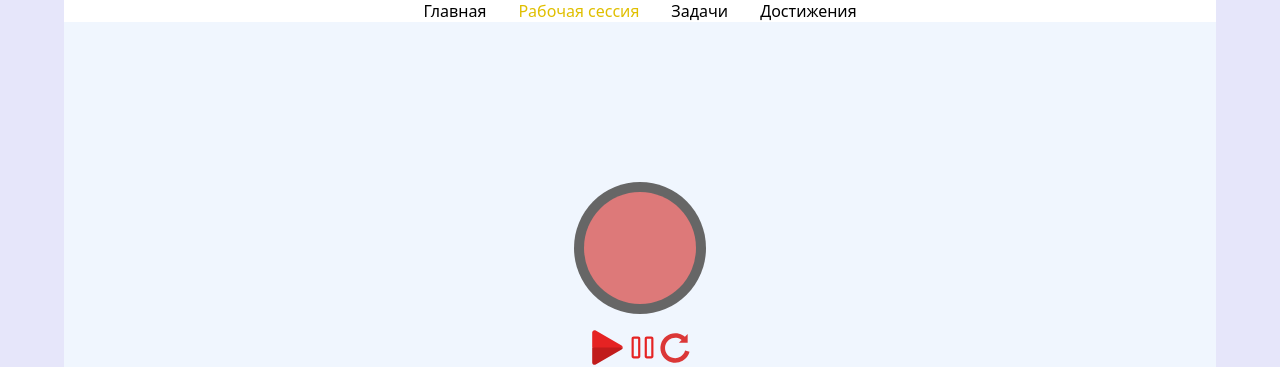
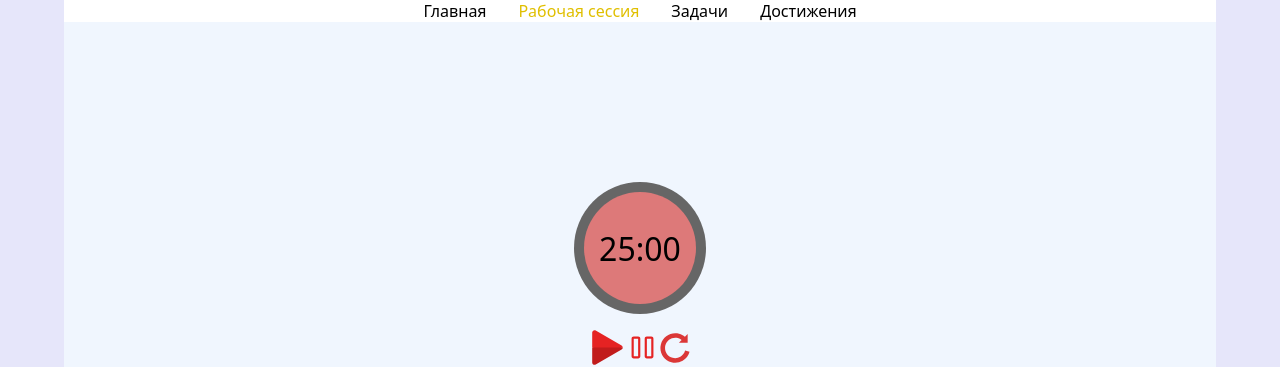
Before and after one commit to sooalm/rgpLife, a React (Vite) app: page /pomodoro in a window 1280 px wide. Shown: the top 367 px of the page. Built offline with nearby package versions, Linux system fonts and the light colour scheme.

Commit message:
pomodoro completed by now

```diff
--- a/src/components/pages/Pomodoro/ProgressBar.jsx
+++ b/src/components/pages/Pomodoro/ProgressBar.jsx
@@ -6,7 +6,9 @@ import "../../../styles/ProgressBar.css";
 import { TimeContext } from "./TimeContextProvider";
 
 const ProgressBar = () => {
-  const [time, setTime] = useState(`25:00`);
+  const [time, setTime] = useState(25 * 60);
+  const [initiallTime, setInitiallTime] = useState(25 * 60);
+
   const [percent, setPercent] = useState(0);
   const { sharedDataTime, setSharedDataTime } = useContext(TimeContext); //время что назначенно инпутами
 
@@ -15,54 +17,48 @@ const ProgressBar = () => {
     return () => clearInterval(intervalId.current); // Очистка интервала при размонтировании
   }, []);
 
-  function timeStringConverter() {}
+  function timeStringConverter(time) {
+    const hours = String(Math.floor(time / 3600));
+    const minutes = String(Math.floor((time - hours * 3600) / 60)).padStart(
+      2,
+      "0"
+    );
+
+    const seconds = String(time - hours * 60 * 60 - minutes * 60).padStart(
+      2,
+      "0"
+    );
+
+    return hours == 0
+      ? `${minutes}:${seconds}`
+      : `${hours}:${minutes}:${seconds}`;
+  }
   function timeCount(initiallSeconds, secondsAll) {
     console.log(`timeCount`);
-
-    if (secondsAll == 0) {
+    setTime(secondsAll);
+    if (secondsAll <= 0) {
       console.log("finish");
-      setTime(`finish`);
+      // setTime(`finish`);
       setPercent(100);
       clearInterval(intervalId.current);
+    } else {
+      setPercent(100 - (secondsAll / initiallSeconds) * 100);
+
+      secondsAll--;
+
+      return secondsAll;
     }
-    const hours = String(Math.floor(secondsAll / 3600));
-    const minutes = String(
-      Math.floor((secondsAll - hours * 3600) / 60)
-    ).padStart(2, "0");
-
-    const seconds = String(
-      secondsAll - hours * 60 * 60 - minutes * 60
-    ).padStart(2, "0");
-
-    hours == 0
-      ? setTime(`${minutes}:${seconds}`)
-      : setTime(`${hours}:${minutes}:${seconds}`);
-
-    setPercent(100 - (secondsAll / initiallSeconds) * 100);
-
-    secondsAll--;
-    return secondsAll;
   }
   function handleTime(secondsAll) {
-    const initiallSeconds = secondsAll;
+    // const initiallSeconds = secondsAll;
     intervalId.current = setInterval(() => {
-      secondsAll = timeCount(initiallSeconds, secondsAll);
+      secondsAll = timeCount(initiallTime, secondsAll);
     }, 1000);
   }
 
   function handlePlayButton() {
     clearInterval(intervalId.current);
-
-    if (sharedDataTime) {
-      console.log(`play if`);
-      const [h, m, s] = sharedDataTime;
-      const timeSeconds = +h * 3600 + +m * 60 + +s;
-      handleTime(timeSeconds);
-      setSharedDataTime(false);
-    } else {
-      handleTime(5);
-      console.log(`play else`);
-    }
+    handleTime(time);
   }
   function handlePauseButton() {
     clearInterval(intervalId.current);
@@ -72,21 +68,23 @@ const ProgressBar = () => {
     console.log(`reset`);
     clearInterval(intervalId.current);
     setPercent(0);
-    setTime(`25:00`);
+    setTime(25 * 60);
+    setInitiallTime(25 * 60);
     setSharedDataTime(false);
   }
 
   useEffect(() => {
     // если данные в startProgress были назначены, активируется
+    console.log("use effect");
     if (sharedDataTime) {
+      console.log("true");
+      clearInterval(intervalId.current);
       const [h, m, s] = sharedDataTime;
       const timeSeconds = +h * 3600 + +m * 60 + +s;
-      // handleResetButton();
-      const formattedM = String(m).padStart(2, "0");
-      const formattedS = String(s).padStart(2, "0");
-      h == 0
-        ? setTime(`${formattedM}:${formattedS}`)
-        : setTime(`${h}:${formattedM}:${formattedS}`);
+      setInitiallTime(timeSeconds);
+      setTime(timeSeconds);
+      setPercent(0);
+      setSharedDataTime(false);
     }
   }, [sharedDataTime]);
 
--- a/src/components/pages/Pomodoro/StartProgress.jsx
+++ b/src/components/pages/Pomodoro/StartProgress.jsx
@@ -11,7 +11,19 @@ const StartProgress = () => {
 
   const handleChange = (index) => (event) => {
     const newInputs = [...inputs]; // Копируем текущие значения
-    newInputs[index] = event.target.value; // Обновляем значение по индексу
+    const value = event.target.value;
+    // if (index == 0 && event.target.value > 9) {
+    //   newInputs[index] = 8;
+    // } else {
+    //   newInputs[index] = event.target.value;
+    // }
+    if (/^\d{0,2}$/.test(value)) {
+      newInputs[index] = value;
+    }
+    if (index == 0 && value > 9) {
+      newInputs[index] = 9;
+    }
+    // Обновляем значение по индексу
     setInputs(newInputs); // Обновляем состояние
   };
 
```
